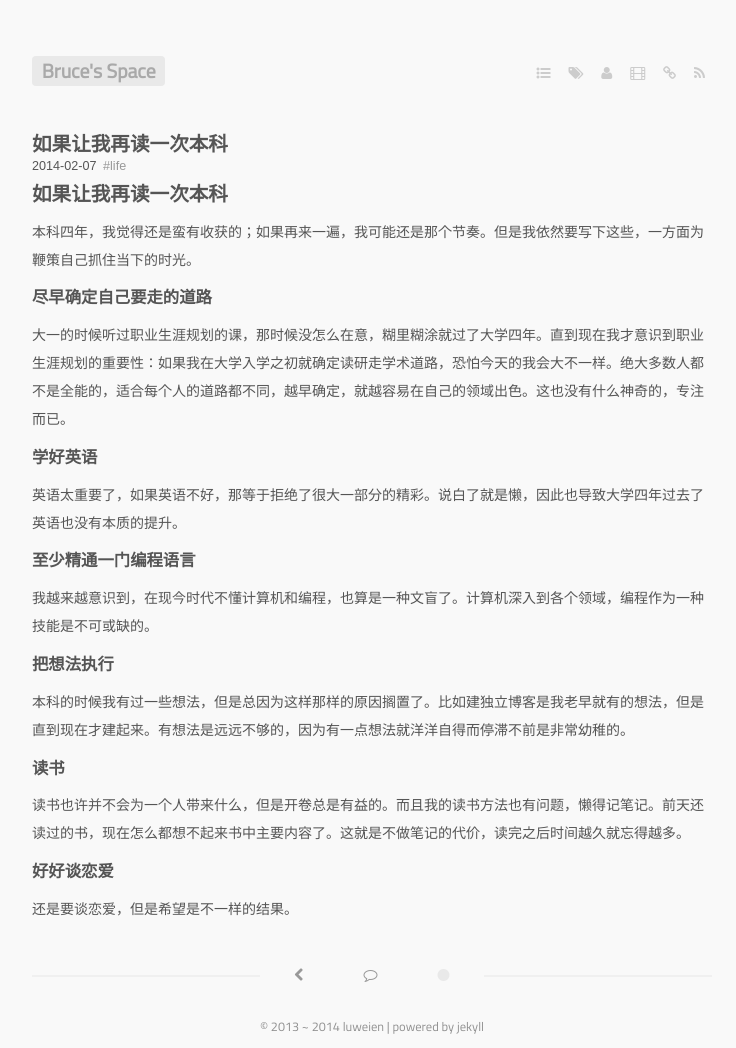
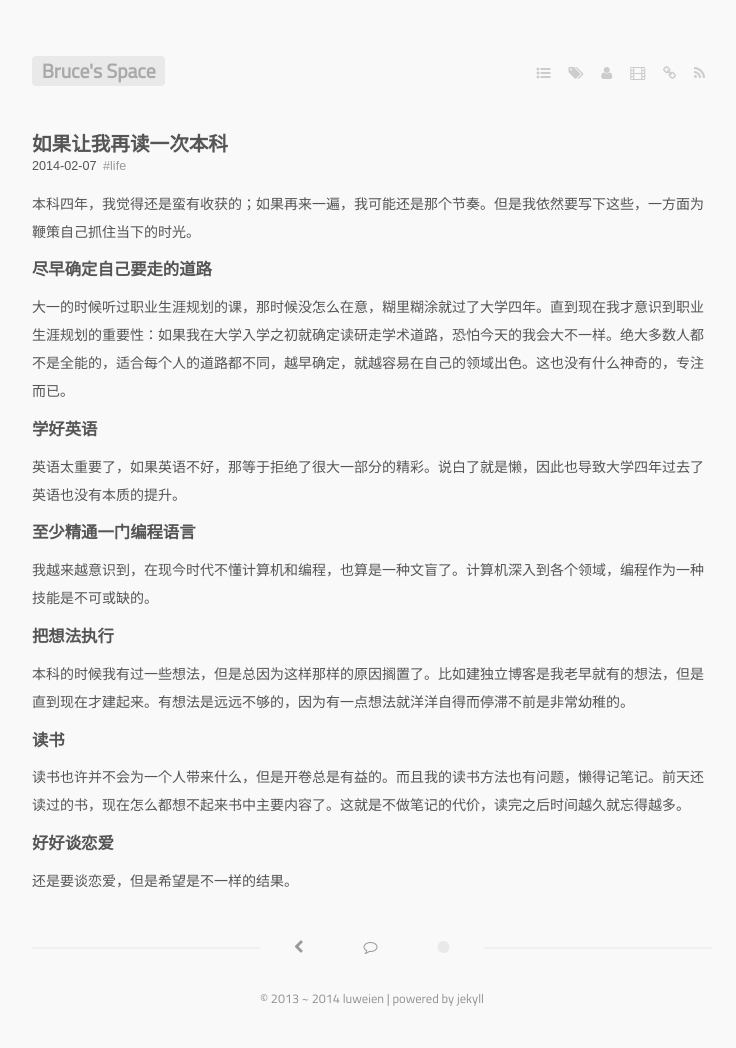
Before and after one commit to luweien/luweien.github.com, a Jekyll site: the page built from _posts/2014-02-07-if.md, in a window 1280 px wide. Shown: the whole page, without its empty margins (268-1004 px from the left). Built offline with Jekyll 4.4.1, drawn with Linux system fonts in a browser that asks for light colours; some web fonts are replaced; Markdown is read by kramdown in place of the engine named in the settings; comment, search, counter and statistics services are not loaded; after the commit the page ends 1020 px from its top, so only the background shows below that.

Commit message:
Update 2014-02-07-if.md

```diff
--- a/_posts/2014-02-07-if.md
+++ b/_posts/2014-02-07-if.md
@@ -5,7 +5,6 @@ guid: D740A9AF-2ABF-D6FA-5162-CCCDB4792113
 tags: life
 ---
 
-##如果让我再读一次本科
 
 本科四年，我觉得还是蛮有收获的；如果再来一遍，我可能还是那个节奏。但是我依然要写下这些，一方面为鞭策自己抓住当下的时光。
 
```
